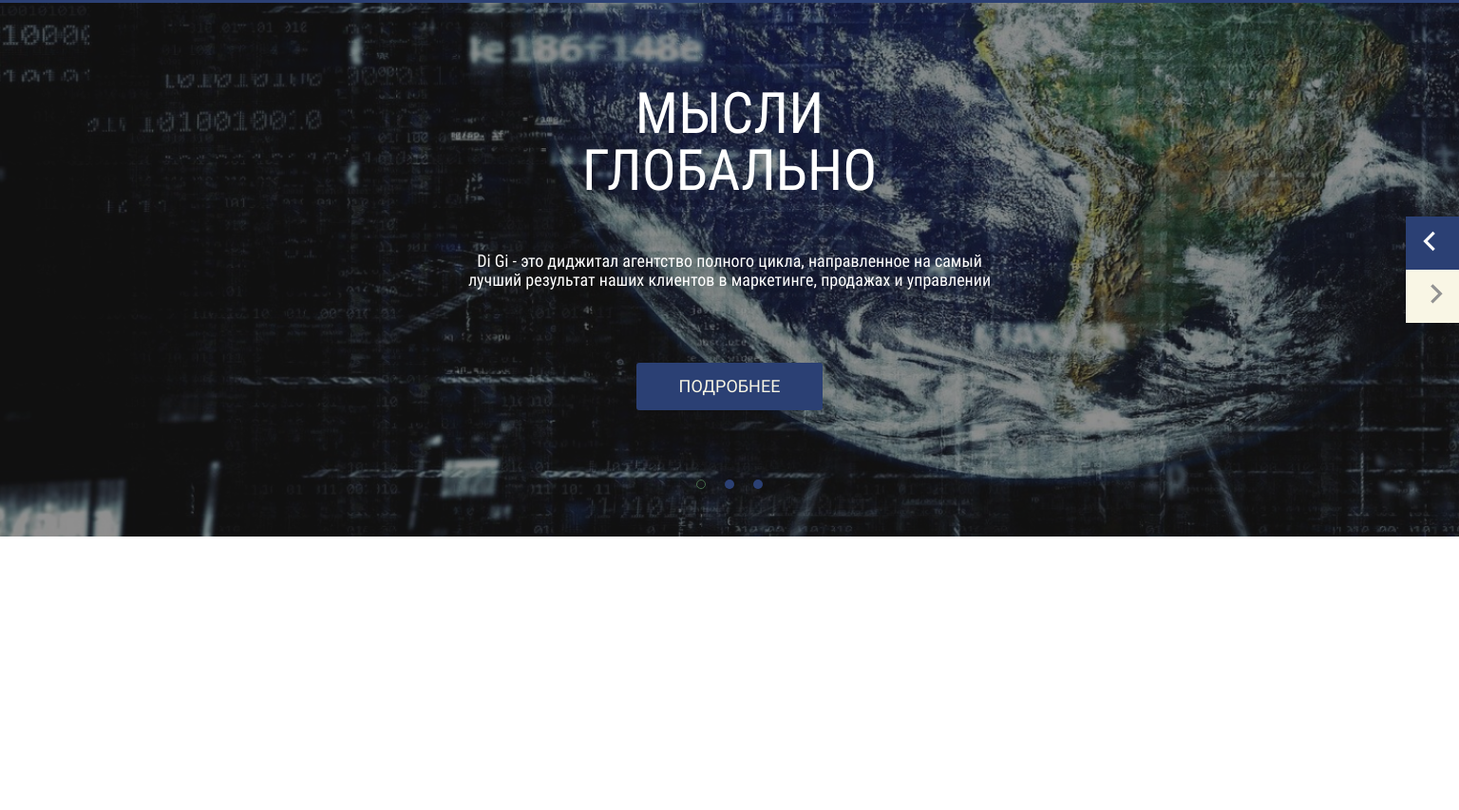
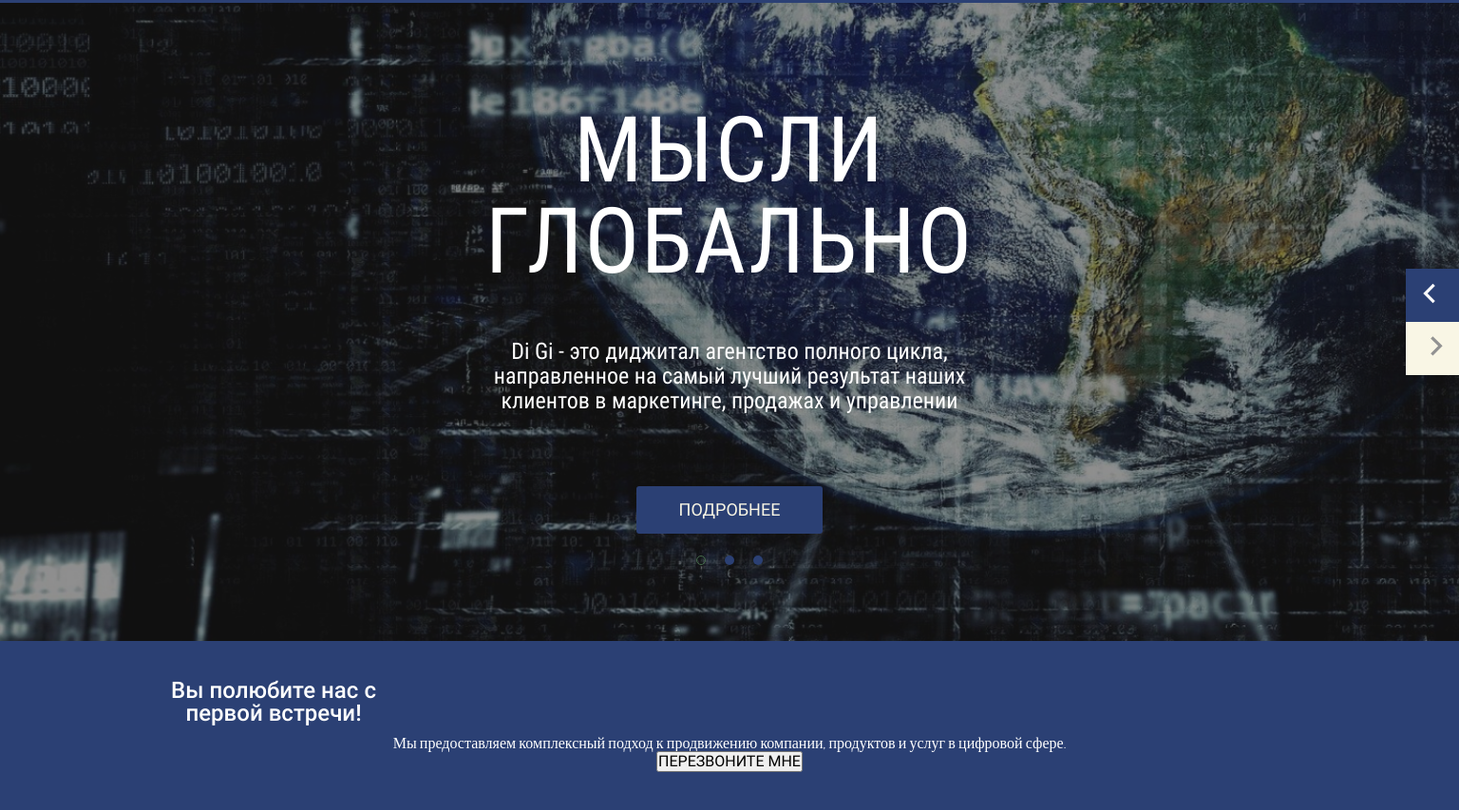
Before and after one commit to mrrsmth/di-gi, a plain HTML site: page index.html in a window 1536 px wide. Shown: the part 97-950 px from the top of the page at 95% size. Before the commit the page ends 800 px from the top, so only its background shows below. Drawn offline with nearby package versions, Linux system fonts and the light colour scheme; files that its build step writes are made by us from their sources.

Commit message:
Закончил слайдер, начал верстать новую секцию.

```diff
--- a/index.html
+++ b/index.html
@@ -1,6 +1,5 @@
 <!DOCTYPE html>
 <html lang="en">
-
    <head>
       <meta charset="UTF-8" />
       <meta name="viewport" content="width=device-width, initial-scale=1.0" />
@@ -32,10 +31,8 @@
                МЫСЛИ ГЛОБАЛЬНО
             </h3>
             <p class="top-slider__text">
-            Di Gі - это диджитал агентство полного цикла, направленное на
-            самый лучший результат наших клиентов в
-            маркетинге, продажах и
-            управлении
+               Di Gі - это диджитал агентство полного цикла, направленное на самый лучший результат
+               наших клиентов в маркетинге, продажах и управлении
             </p>
             <button class="top-slider__btn">ПОДРОБНЕЕ</button>
          </div>
@@ -44,10 +41,8 @@
                МЫСЛИ ГЛОБАЛЬНО
             </h3>
             <p class="top-slider__text">
-            Di Gі - это диджитал агентство полного цикла, направленное на
-            самый лучший результат наших клиентов в
-            маркетинге, продажах и
-            управлении
+               Di Gі - это диджитал агентство полного цикла, направленное на самый лучший результат
+               наших клиентов в маркетинге, продажах и управлении
             </p>
             <button class="top-slider__btn">ПОДРОБНЕЕ</button>
          </div>
@@ -56,12 +51,22 @@
                МЫСЛИ ГЛОБАЛЬНО
             </h3>
             <p class="top-slider__text">
-            Di Gі - это диджитал агентство полного цикла, направленное на
-            самый лучший результат наших клиентов в
-            маркетинге, продажах и
-            управлении
+               Di Gі - это диджитал агентство полного цикла, направленное на самый лучший результат
+               наших клиентов в маркетинге, продажах и управлении
             </p>
             <button class="top-slider__btn">ПОДРОБНЕЕ</button>
+         </div>
+      </div>
+   </section>
+   <section class="call">
+      <div class="container">
+         <div class="call__inner">
+            <h5 class="call__title">Вы полюбите нас с первой встречи!</h5>
+            <p class="call__text">
+               Мы предоставляем комплексный подход к продвижению компании, продуктов и услуг в
+               цифровой сфере.
+            </p>
+            <button class="call__btn">ПЕРЕЗВОНИТЕ МНЕ</button>
          </div>
       </div>
    </section>
@@ -71,5 +76,4 @@
       <script src="libs/slick/slick.min.js"></script>
       <script src="js/main.js"></script>
    </body>
-
 </html>
--- a/scss/style.scss
+++ b/scss/style.scss
@@ -158,7 +158,6 @@ body {
    }
 } */
 
-
 /* ------------------------SLIDER-START--------------------------------- */
 .top-slider {
    background: rgba(33, 33, 33, 0.5);
@@ -247,7 +246,8 @@ body {
 
       &__btn {
          display: block;
-         margin: 0 auto 133px;
+         font-weight: 500;
+         margin: 0 auto 113px;
          margin-top: 45px;
          padding: 16px 45px;
          font-size: 18px;
@@ -285,9 +285,14 @@ body {
 
 @media (min-width: 768px) {
    .top-slider {
+      &__item {
+         min-height: 465px;
+      }
+
       &__title {
          padding-top: 87px;
-         margin: 0 auto 0;//!!!!!!!!!!!!!!!!!!!!!!
+         margin: 0 auto 0; //!!!!!!!!!!!!!!!!!!!!!!
+
          &::after {
             display: none;
          }
@@ -296,13 +301,80 @@ body {
       &__text {
          padding-top: 25px;
          padding-bottom: 32px;
-         font-family: 'RobotoCondensed-Regular';
+         font-family: "RobotoCondensed-Regular";
          font-weight: 400;
          font-size: 18px;
          line-height: 20px;
          display: block;
          max-width: 587px;
-         margin: 0 auto 0;//!!!!
+         margin: 0 auto 0; //!!!!
       }
    }
 }
+
+@media (min-width: 1024px) {
+   .top-slider {
+      &__item {
+         min-height: 618px;
+      }
+
+      &__title {
+         padding-top: 101px;
+         font-size: 84px;
+         line-height: 84px;
+         letter-spacing: 2px;
+         max-width: 750px;
+      }
+
+      .slick-dots {
+         bottom: 80px;
+      }
+   }
+}
+
+@media (min-width: 1440px) {
+   .top-slider {
+      &__item {
+         min-width: 668px;
+      }
+
+      &__title {
+         padding-top: 107px;
+         font-size: 96px;
+         line-height: 96px;
+         letter-spacing: 2px;
+         max-width: 865px;
+      }
+
+      &__text {
+         font-size: 24px;
+         line-height: 26px;
+      }
+   }
+}
+
+/* ------------------------SLIDER-END--------------------------------- */
+
+/* ------------------------CALL-ME--------------------------------- */
+
+.call {
+   background-color: $accent;
+   padding: 40px 0;
+   text-align: center;
+   color: #fff;
+
+   &__title {
+      @extend %roboto-500; //!! check vars
+      font-size: 24px;
+      line-height: 24px;
+      max-width: 280px;
+      margin-bottom: 10px;
+   }
+
+   &__text {
+      @extend %dosis-300;
+   }
+
+   &__btn {}
+
+}
--- a/scss/vars.scss
+++ b/scss/vars.scss
@@ -1,3 +1,12 @@
 $accent: #2B4074;
 $text-color: #4A4A4A;
 $bg-color: #F9F6E5;
+
+%dosis-300 {
+    font-family: 'Dosis-Light';
+    font-weight: 300;
+}
+%roboto-500 {
+    font-family: 'Roboto-Medium';
+    font-weight: 500;
+}
```
Lines whose indentation alone changed are shown as unchanged.
